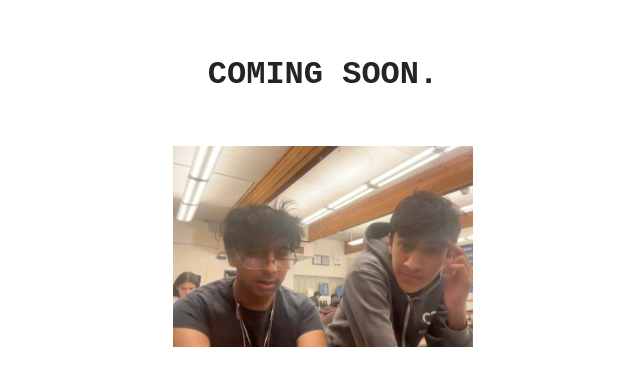
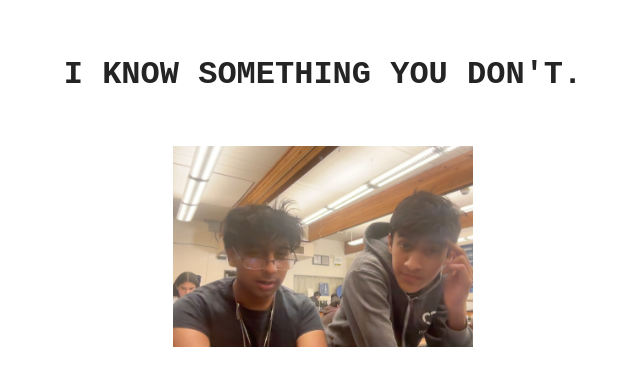
Before and after one commit to ishaan-awasthi/tangnt, a React (Vite) app: page / in a window 1280 px wide. Shown: the part 159-544 px from the top of the page, without its empty margins (317-957 px from the left). Built offline with nearby package versions, Linux system fonts and the light colour scheme.

Commit message:
cyptic for no real reason

```diff
--- a/src/App.jsx
+++ b/src/App.jsx
@@ -6,7 +6,7 @@ function App() {
     <>
       <div id="wrapper">
         <div id="text-wrapper">
-          <h1>COMING SOON.</h1>
+          <h1>I KNOW SOMETHING YOU DON'T.</h1>
         </div>
         <div id="image-wrapper">
           <img src={temp2}/>
```
